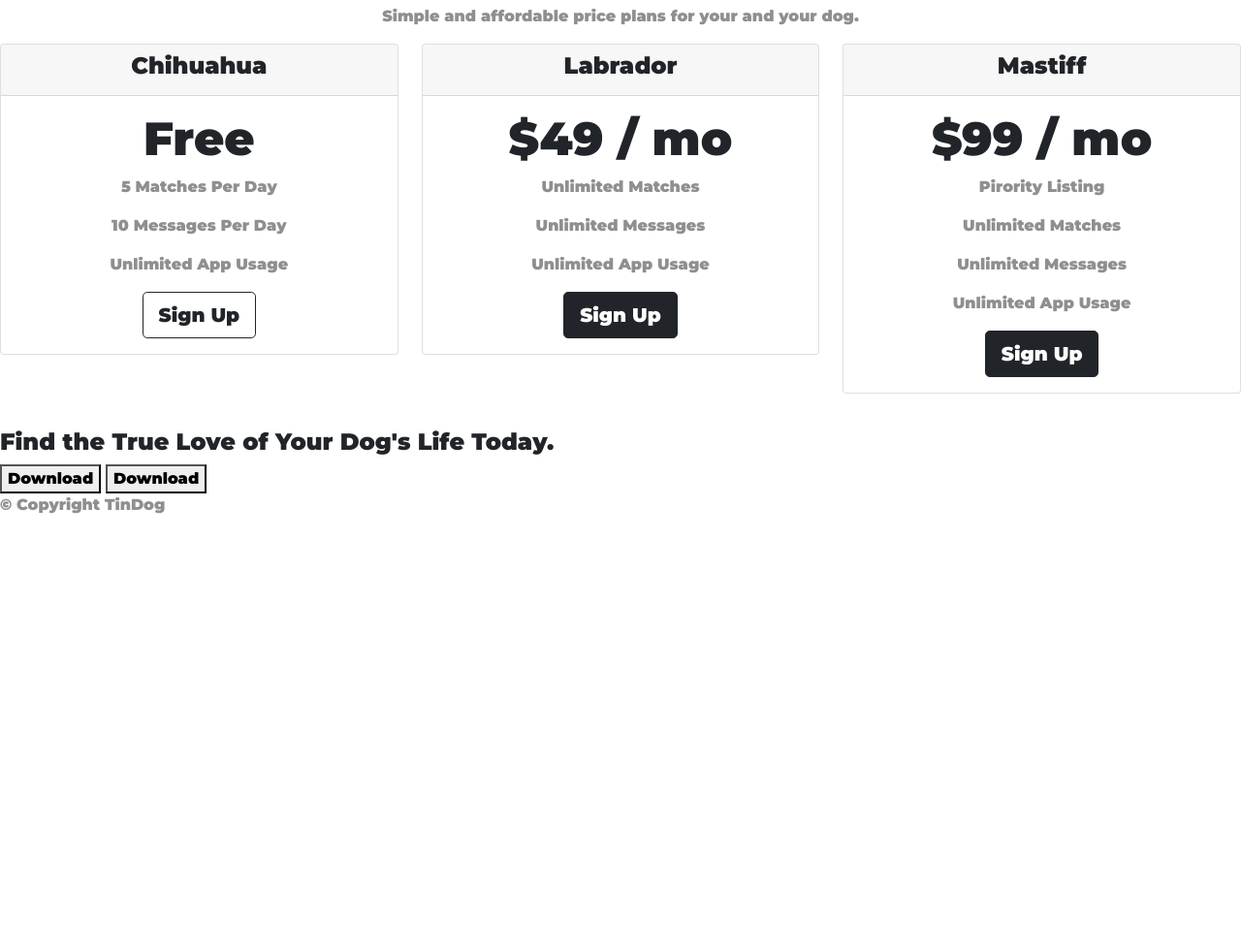
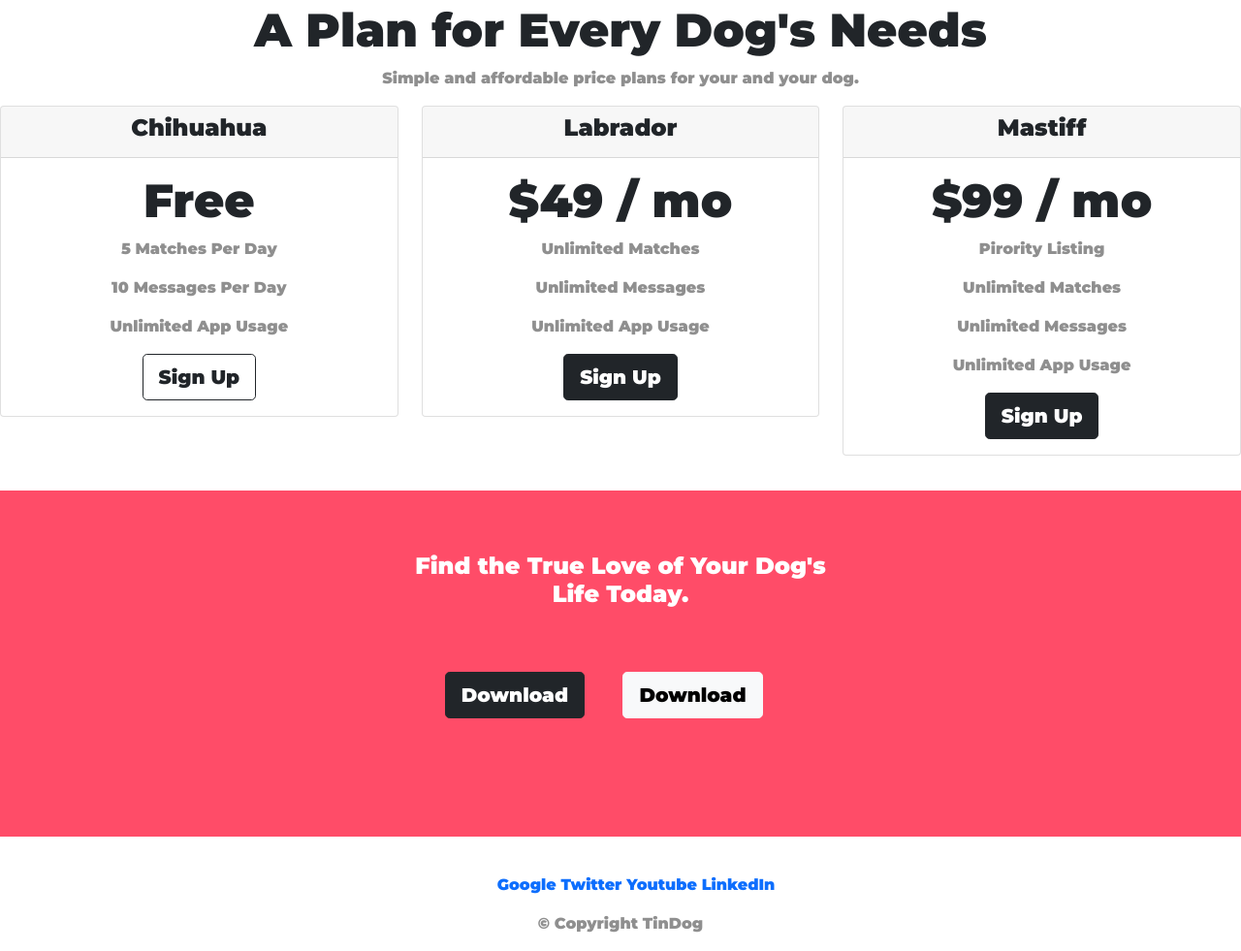
Before and after one commit to KostasKivo/FrontEnd-Courses, a plain HTML site: page Bootstrap/index.html in a window 1280 px wide. Shown: the part 1822-2803 px from the top of the page at 97% size. Before the commit the page ends 2371 px from the top, so only its background shows below. Drawn offline with nearby package versions, Linux system fonts and the light colour scheme.

Commit message:
Finished the site

```diff
--- a/Bootstrap/css/styles.css
+++ b/Bootstrap/css/styles.css
@@ -111,6 +111,7 @@ p {
 
 #pricing {
   text-align: center;
+  margin-top: 5%;
 }
 
 @media (max-width: 990px) {
@@ -125,3 +126,34 @@ p {
     position: static;
   }
 }
+
+#cta {
+  background-color: #ff4c68;
+  text-align: center;
+  padding: 5%;
+}
+
+.cta-h3 {
+  color: #fff;
+  font-family: "Montserrat";
+}
+
+#footer {
+  text-align: center;
+  margin-top:3%;
+}
+
+
+.footer-list {
+  list-style: none;
+}
+
+.footer-anchor {
+  display: inline-block;
+  text-decoration: none;
+}
+
+
+.footer-list-emelent {
+  display: inline-block;
+}
--- a/Bootstrap/index.html
+++ b/Bootstrap/index.html
@@ -181,9 +181,9 @@
 
   <section id="cta">
 
-    <h3>Find the True Love of Your Dog's Life Today.</h3>
-    <button type="button">Download</button>
-    <button type="button">Download</button>
+    <h3 class="cta-h3">Find the True Love of Your Dog's <br> Life Today.</h3>
+    <button class="dwld-btn btn btn-dark btn-lg" type="button">Download</button>
+    <button class="dwld-btn btn btn-light btn-lg" type="button">Download</button>
 
   </section>
 
@@ -192,6 +192,13 @@
 
   <footer id="footer">
 
+    <ul class ="footer-list">
+      <li class="footer-list-emelent"><a class="footer-anchor" href="" alt="footer-logo-img">Google</a></li>
+      <li class="footer-list-emelent"><a class="footer-anchor" href="" alt="footer-logo-img">Twitter</a></li>
+      <li class="footer-list-emelent"><a class="footer-anchor" href="" alt="footer-logo-img">Youtube</a></li>
+      <li class="footer-list-emelent"><a class="footer-anchor" href="" alt="footer-logo-img">LinkedIn</a></li>
+    </ul>
+
     <p>© Copyright TinDog</p>
 
   </footer>
```
